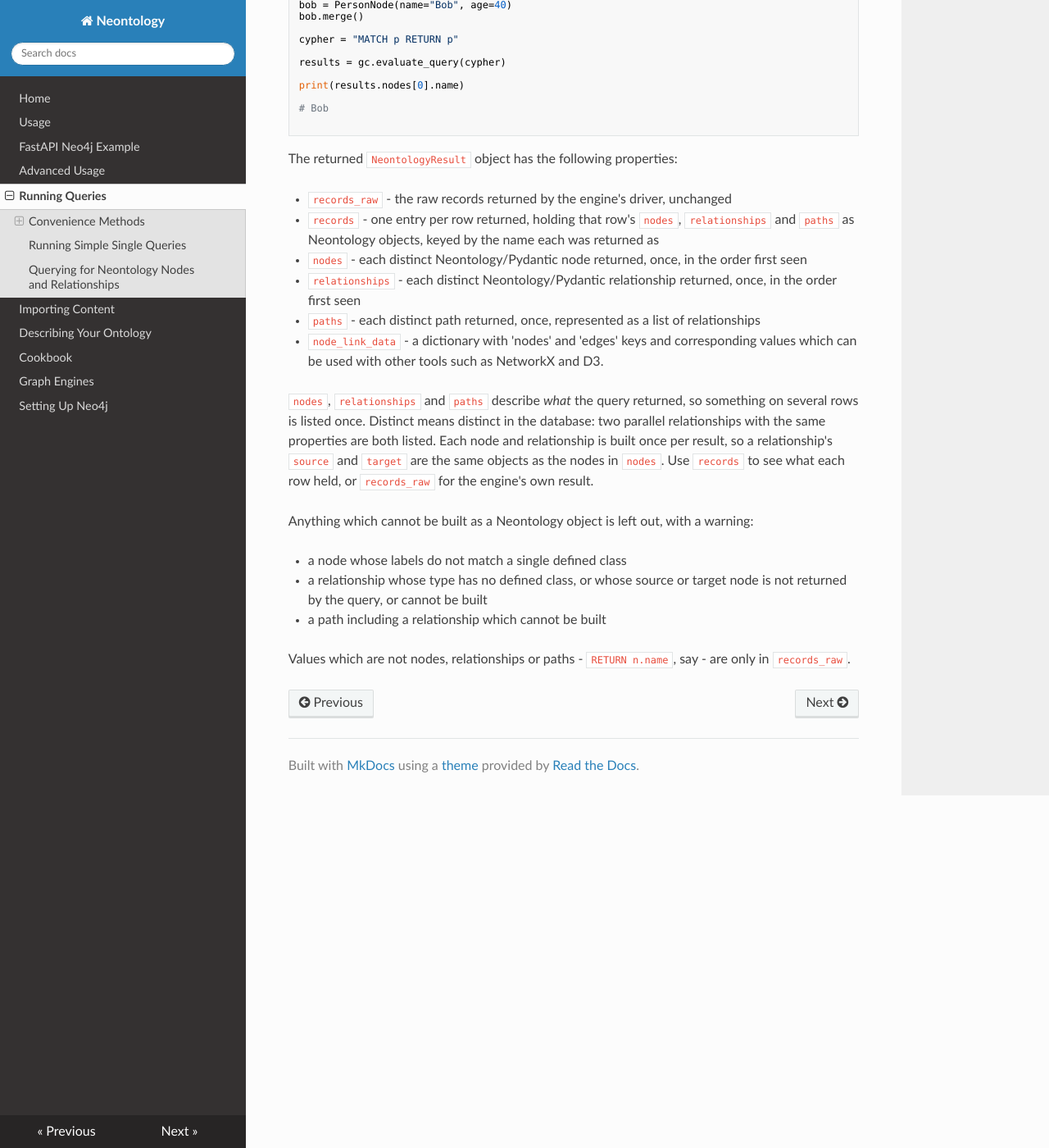
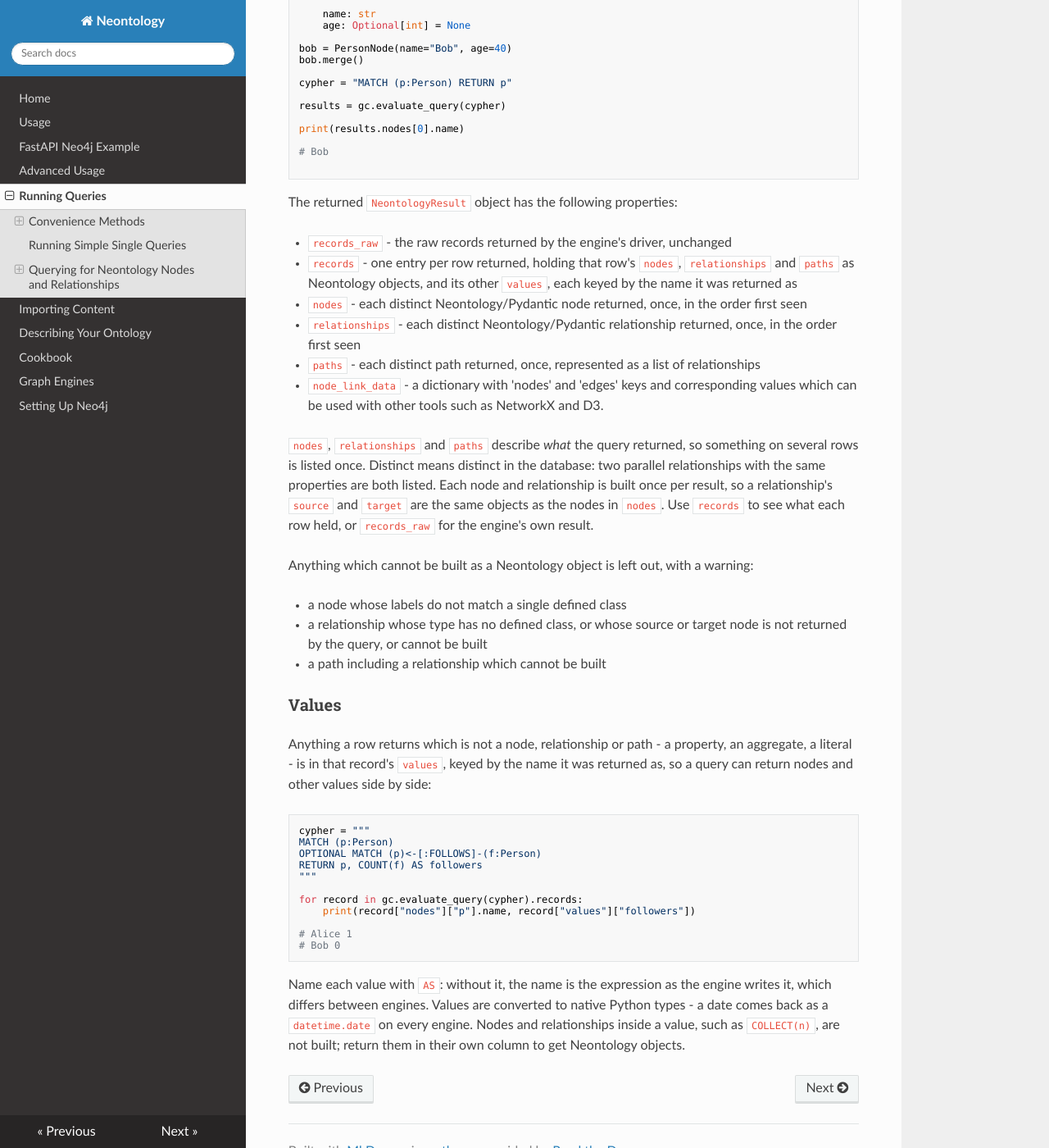
Before and after one commit to ontolocy/neontology, an MkDocs documentation site: the page built from docs/queries.md, in a window 1280 px wide and 1400 px high, scrolled down 4026 px. Shown: the whole window at 82% size. Built offline with MkDocs 1.6.1, drawn with Linux system fonts in a browser that asks for light colours; nearby versions of some CDN libraries; some of the changed text lies outside the part shown.

Commit message:
keep every value a query returns in its record
evaluate_query built nodes, relationships and paths, and dropped everything
else from its records - a property, an aggregate, a literal. Those were only in
records_raw, which is the driver's own structure and differs on every engine
(a list of Records, a dict of grand-cypher columns, lists without column
names), so a query returning nodes beside a count, or a projection over several
rows, had no portable way to be read.

- each record now has `values`, keyed by the name each was returned as. The
  row adapters pass non-graph values through - on Neo4j and Memgraph via the
  same conversion properties use, so a date is a datetime.date on every
  engine - and build_result keeps them
- on NetworkX a list of one value, such as COLLECT() over a single match, was
  taken for a path with no hops and discarded. A path has at least one hop:
  grand-cypher returns no row for a single node path
- the queries docs gain a section on values, and lose four errors: the method
  was called execute_query_single, evaluate_query_single was said to return
  Neo4j driver types on every engine, the example ran MATCH p RETURN p, and it
  printed the wrong variable

Written red first: the TestValues cases failed on every engine with
KeyError: 'values'.

Co-Authored-By: Claude Opus 5.5 <noreply@anthropic.com>

````diff
--- a/docs/queries.md
+++ b/docs/queries.md
@@ -123,7 +123,7 @@ MyNode.get_count()
 
 ## Running Simple Single Queries
 
-If you want to quickly execute a cypher query which returns a **single** result, you can use the `execute_query_single` method on a `GraphConnection`. This will return whatever Python type the underlying Neo4j driver returns. For example, if you return a number, or a list of strings, you will get that straight back. If you return a node or relationship, you will get these in the underlying Neo4j driver's [types](https://neo4j.com/docs/python-manual/current/data-types/).
+If you want to quickly execute a cypher query which returns a **single** value, you can use the `evaluate_query_single` method on a `GraphConnection`. It returns the first value of the first row, as the engine's driver returns it, with nothing built into Neontology objects - or `None` if there are no rows. If you return a number, or a list of strings, you will get that straight back. If you return a node or relationship, you will get the engine's own representation of it - on Neo4j and Memgraph, the driver's [types](https://neo4j.com/docs/python-manual/current/data-types/).
 
 You can also pass in parameters (for example to use as part of a WHERE clause).
 
@@ -179,6 +179,8 @@ If you want to run a cypher query and get back the nodes and relationships direc
 This uses the node and relationship classes you have defined to 'rehydrate' your query results. Model classes register themselves as they are defined, so this works as long as the class has been imported - see [How Neontology finds your models](advanced-usage.md#how-neontology-finds-your-models).
 
 ```python
+from typing import ClassVar, Optional
+
 from neontology import init_neontology, GraphConnection, BaseNode
 
 init_neontology()
@@ -195,7 +197,7 @@ class PersonNode(BaseNode):
 bob = PersonNode(name="Bob", age=40)
 bob.merge()
 
-cypher = "MATCH p RETURN p"
+cypher = "MATCH (p:Person) RETURN p"
 
 results = gc.evaluate_query(cypher)
 
@@ -208,7 +210,7 @@ print(results.nodes[0].name)
 The returned `NeontologyResult` object has the following properties:
 
 - `records_raw` - the raw records returned by the engine's driver, unchanged
-- `records` - one entry per row returned, holding that row's `nodes`, `relationships` and `paths` as Neontology objects, keyed by the name each was returned as
+- `records` - one entry per row returned, holding that row's `nodes`, `relationships` and `paths` as Neontology objects, and its other `values`, each keyed by the name it was returned as
 - `nodes` - each distinct Neontology/Pydantic node returned, once, in the order first seen
 - `relationships` - each distinct Neontology/Pydantic relationship returned, once, in the order first seen
 - `paths` - each distinct path returned, once, represented as a list of relationships
@@ -228,5 +230,27 @@ Anything which cannot be built as a Neontology object is left out, with a warnin
   returned by the query, or cannot be built
 - a path including a relationship which cannot be built
 
-Values which are not nodes, relationships or paths - `RETURN n.name`, say - are only in
-`records_raw`.
+### Values
+
+Anything a row returns which is not a node, relationship or path - a property, an aggregate,
+a literal - is in that record's `values`, keyed by the name it was returned as, so a query
+can return nodes and other values side by side:
+
+```python
+cypher = """
+MATCH (p:Person)
+OPTIONAL MATCH (p)<-[:FOLLOWS]-(f:Person)
+RETURN p, COUNT(f) AS followers
+"""
+
+for record in gc.evaluate_query(cypher).records:
+    print(record["nodes"]["p"].name, record["values"]["followers"])
+
+# Alice 1
+# Bob 0
+```
+
+Name each value with `AS`: without it, the name is the expression as the engine writes it,
+which differs between engines. Values are converted to native Python types - a date comes
+back as a `datetime.date` on every engine. Nodes and relationships inside a value, such as
+`COLLECT(n)`, are not built; return them in their own column to get Neontology objects.
````
Also changed, not shown: other parts of docs/queries.md (+1 -1 lines), CHANGELOG.md (+1 -0 lines), CLAUDE.md (+1 -1 lines), 5 other files.
